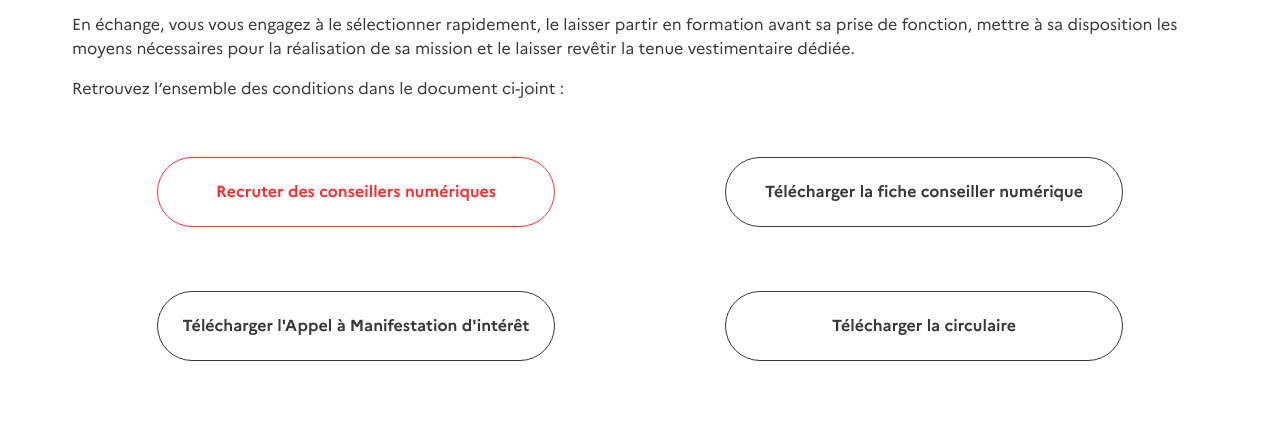
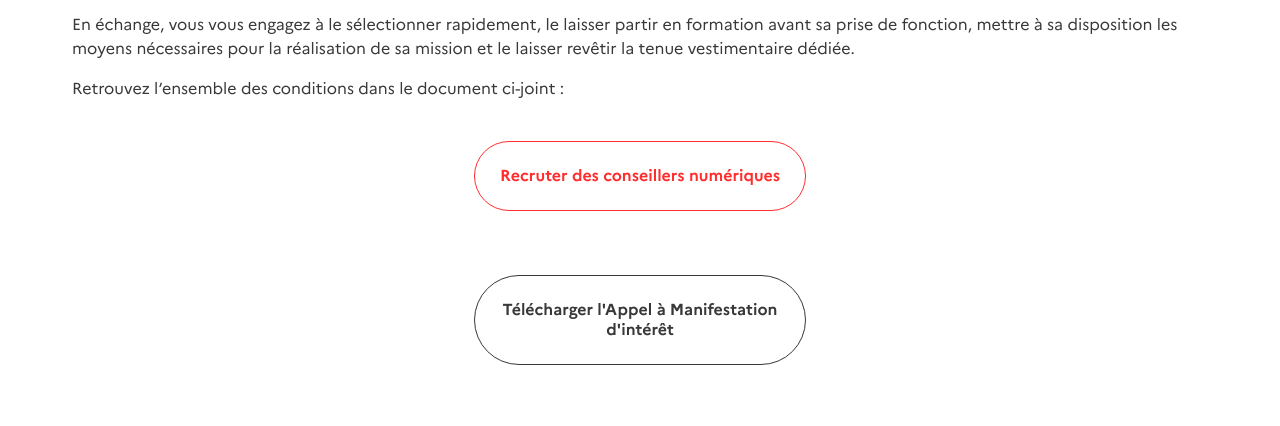
Before and after one commit to anct-cnum/www-conseiller-numerique, a plain HTML site: page aide-structure.html in a window 1280 px wide. Shown: the part 2102-2528 px from the top of the page. Drawn offline with nearby package versions, Linux system fonts and the light colour scheme.

Commit message:
ordonnancement vertical

```diff
--- a/aide-structure.html
+++ b/aide-structure.html
@@ -119,24 +119,19 @@
         <p>
             Retrouvez l’ensemble des conditions dans le document ci-joint :
         </p>
-        <div class="rf-container">
-            <div class="rf-grid-row">
-                <div class="rf-col-6 contenu-centre rf-mt-5w">
+        <div class="rf-container rf-col-5 contenu-centre rf-mt-5w rf-mb-10w">
             <a href="https://app.conseiller-numerique.gouv.fr/candidature/structure/new"
                 class="rf-btn fondBlanc rf-text--lg texte-centre rf-text--xx-bold contour-rouge rouge big-btn rf-mb-8w"
                 title="Recruter des conseillers numériques">Recruter des conseillers numériques</a>
 
-                    <a href="http://cellar-c2.services.clever-cloud.com/conseiller-numerique/AMI_Conseiller-Numerique.pdf" class="rf-btn fondBlanc rf-text--lg texte-centre rf-text--xx-bold contour-gris gris big-btn"
+            <a href="http://cellar-c2.services.clever-cloud.com/conseiller-numerique/AMI_Conseiller-Numerique.pdf" class="rf-btn fondBlanc rf-text--lg texte-centre rf-text--xx-bold contour-gris gris big-btn rf-mb-8w"
                 title="Télécharger l'Appel à Manifestation d'intérêt">Télécharger l'Appel à Manifestation d'intérêt</a>
-                </div>
-                <div class="rf-col-6 contenu-centre rf-mt-5w">
+
             <a href="http://cellar-c2.services.clever-cloud.com/conseiller-numerique/presentation-conseiller-numerique.pdf" class="rf-btn fondBlanc rf-text--lg texte-centre rf-text--xx-bold contour-gris gris big-btn rf-mb-8w"
                 title="Télécharger la fiche conseiller numérique">Télécharger la fiche conseiller numérique</a>
 
             <a href="https://cellar-c2.services.clever-cloud.com/conseiller-numerique/cir_45126.pdf" class="rf-btn fondBlanc rf-text--lg texte-centre rf-text--xx-bold contour-gris gris big-btn"
                 title="Télécharger la circulaire">Télécharger la circulaire</a>
-                </div>
-            </div>
         </div>
     </div>
 
```
Lines whose indentation alone changed are shown as unchanged.
